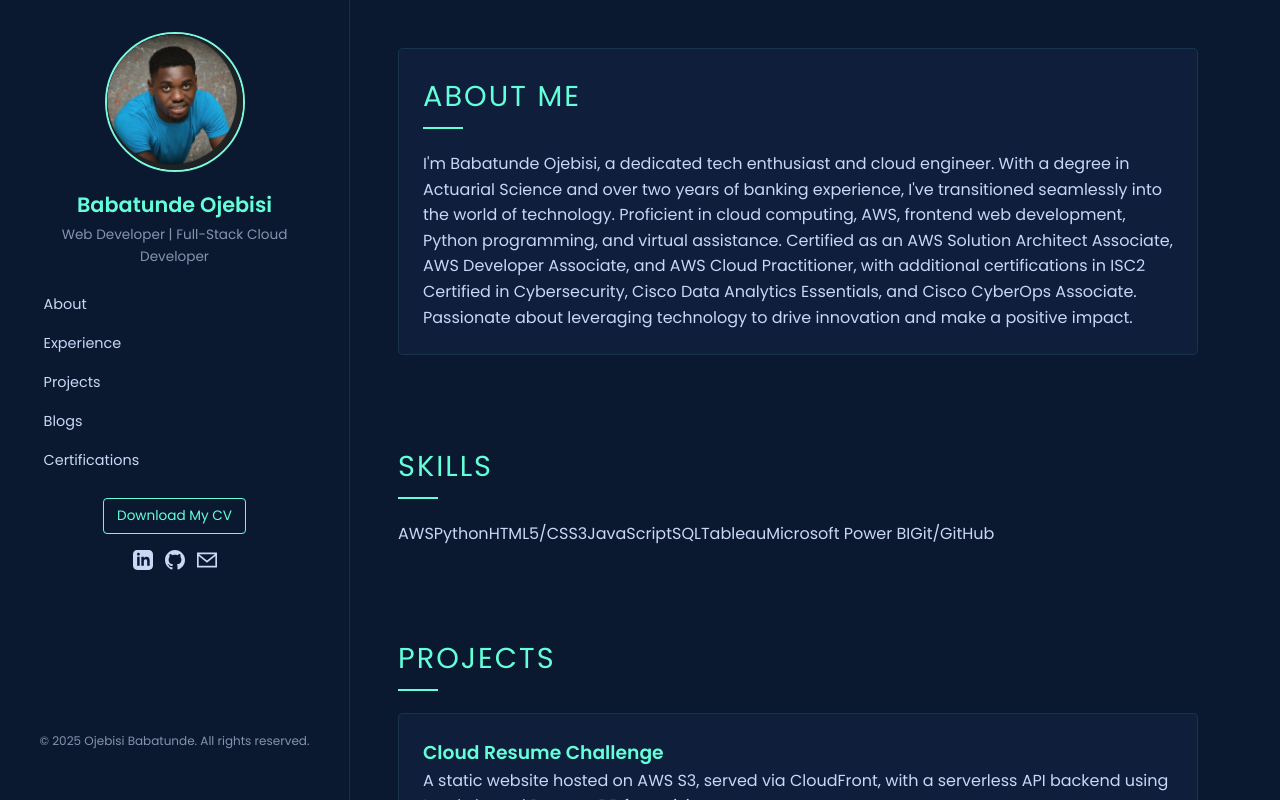
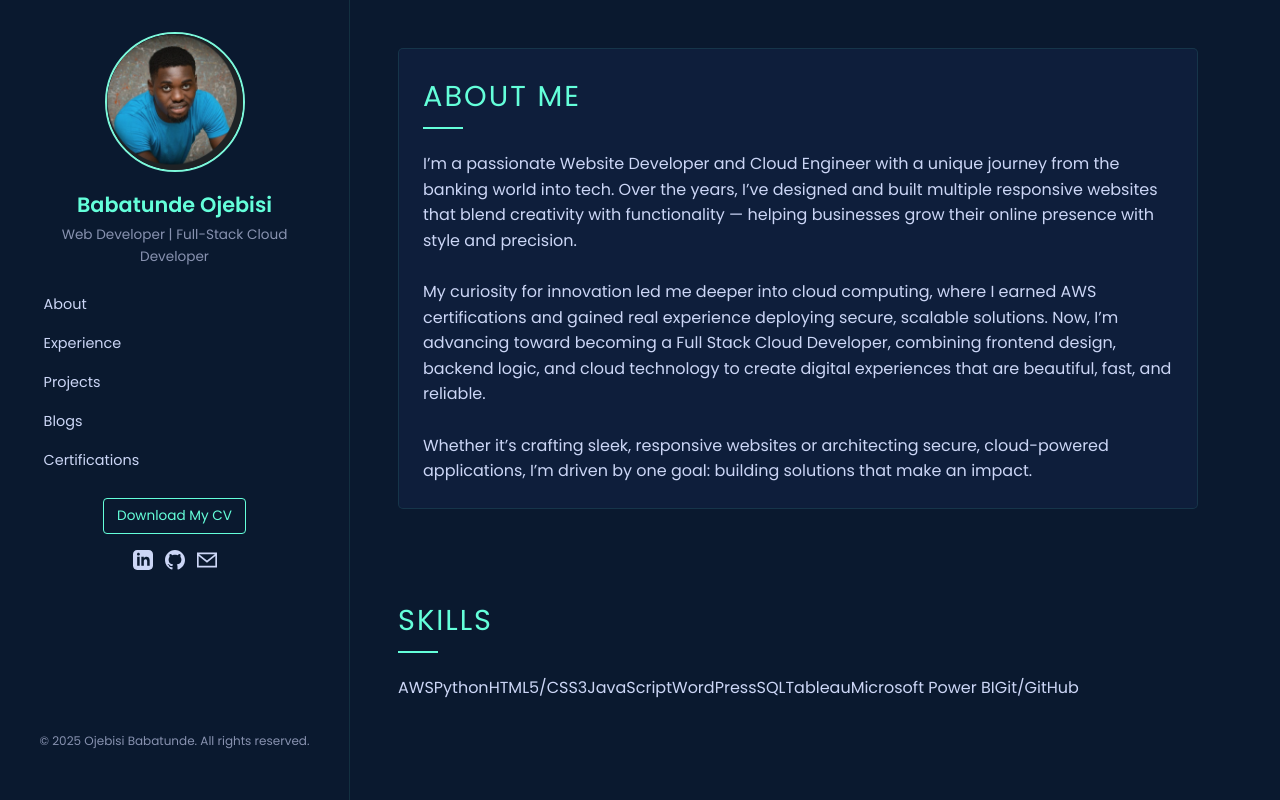
Before and after one commit to Babatunde-Ojebisi/Portfolio, a React (Create React App) app in the folder portfolio-react/: page / in a window 1280 px wide. Built offline with nearby package versions, Linux system fonts and the light colour scheme.

Commit message:
Modify About Me Section

```diff
--- a/portfolio-react/src/components/About.js
+++ b/portfolio-react/src/components/About.js
@@ -5,8 +5,15 @@ function About() {
     <section id="about" className="card">
       <h2>About Me</h2>
       <p>
-        I'm Babatunde Ojebisi, a dedicated tech enthusiast and cloud engineer. With a degree in Actuarial Science and over two years of banking experience, I've transitioned seamlessly into the world of technology.
-        Proficient in cloud computing, AWS, frontend web development, Python programming, and virtual assistance. Certified as an AWS Solution Architect Associate, AWS Developer Associate, and AWS Cloud Practitioner, with additional certifications in ISC2 Certified in Cybersecurity, Cisco Data Analytics Essentials, and Cisco CyberOps Associate. Passionate about leveraging technology to drive innovation and make a positive impact.
+        I’m a passionate Website Developer and Cloud Engineer with a unique journey from the banking world into tech. Over the years, I’ve designed and built multiple responsive websites that blend creativity with functionality — helping businesses grow their online presence with style and precision.
+      </p>
+      <br></br>
+      <p>
+        My curiosity for innovation led me deeper into cloud computing, where I earned AWS certifications and gained real experience deploying secure, scalable solutions. Now, I’m advancing toward becoming a Full Stack Cloud Developer, combining frontend design, backend logic, and cloud technology to create digital experiences that are beautiful, fast, and reliable.
+      </p>
+      <br></br>
+      <p>
+        Whether it’s crafting sleek, responsive websites or architecting secure, cloud-powered applications, I’m driven by one goal: building solutions that make an impact.
       </p>
     </section>
   );
--- a/portfolio-react/src/components/Skills.js
+++ b/portfolio-react/src/components/Skills.js
@@ -2,7 +2,7 @@ import React from 'react';
 
 function Skills() {
   const skills = [
-    "AWS", "Python", "HTML5/CSS3", "JavaScript",
+    "AWS", "Python", "HTML5/CSS3", "JavaScript", "WordPress",
     "SQL", "Tableau", "Microsoft Power BI", "Git/GitHub"
   ];
 
```
